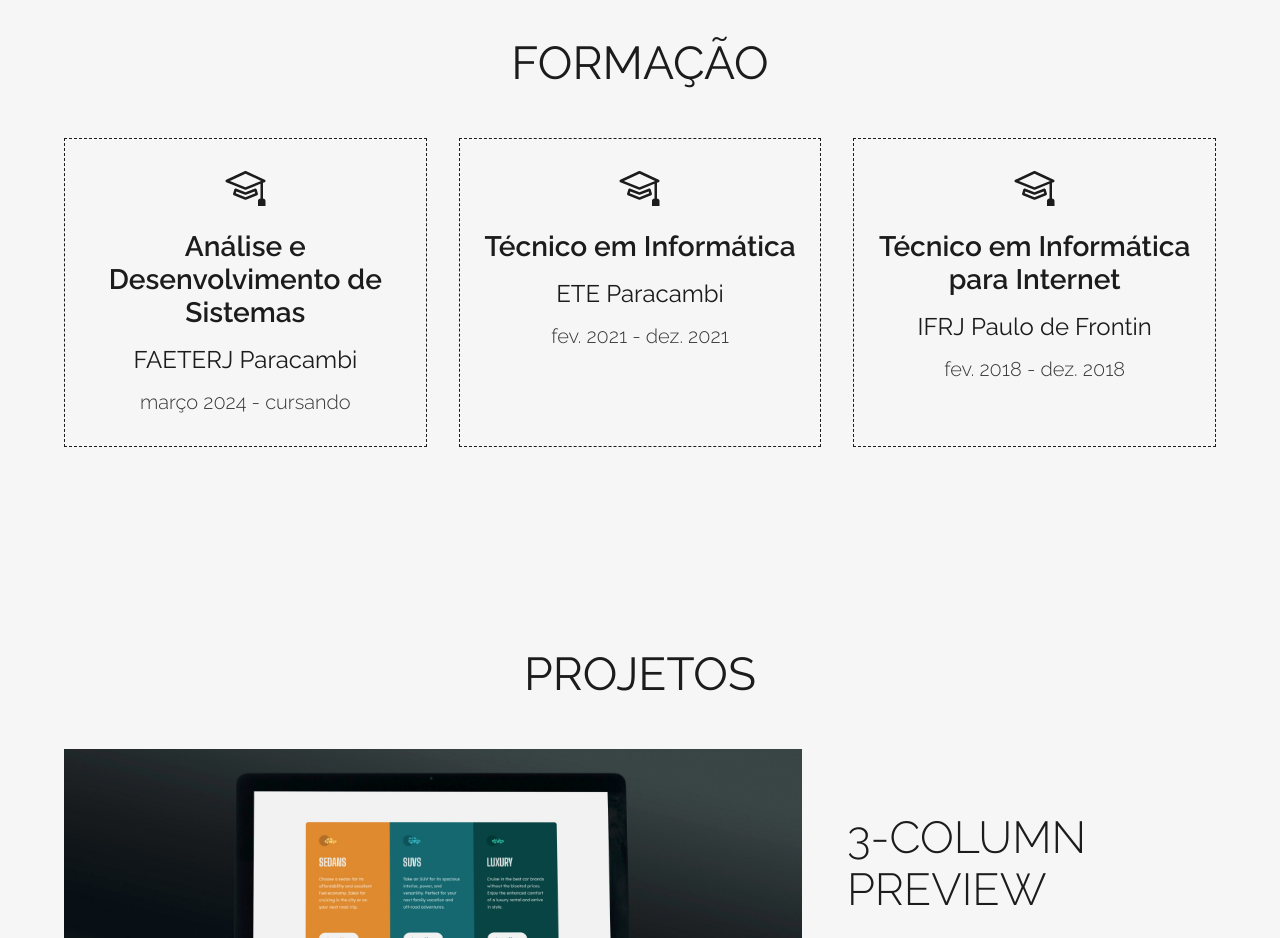
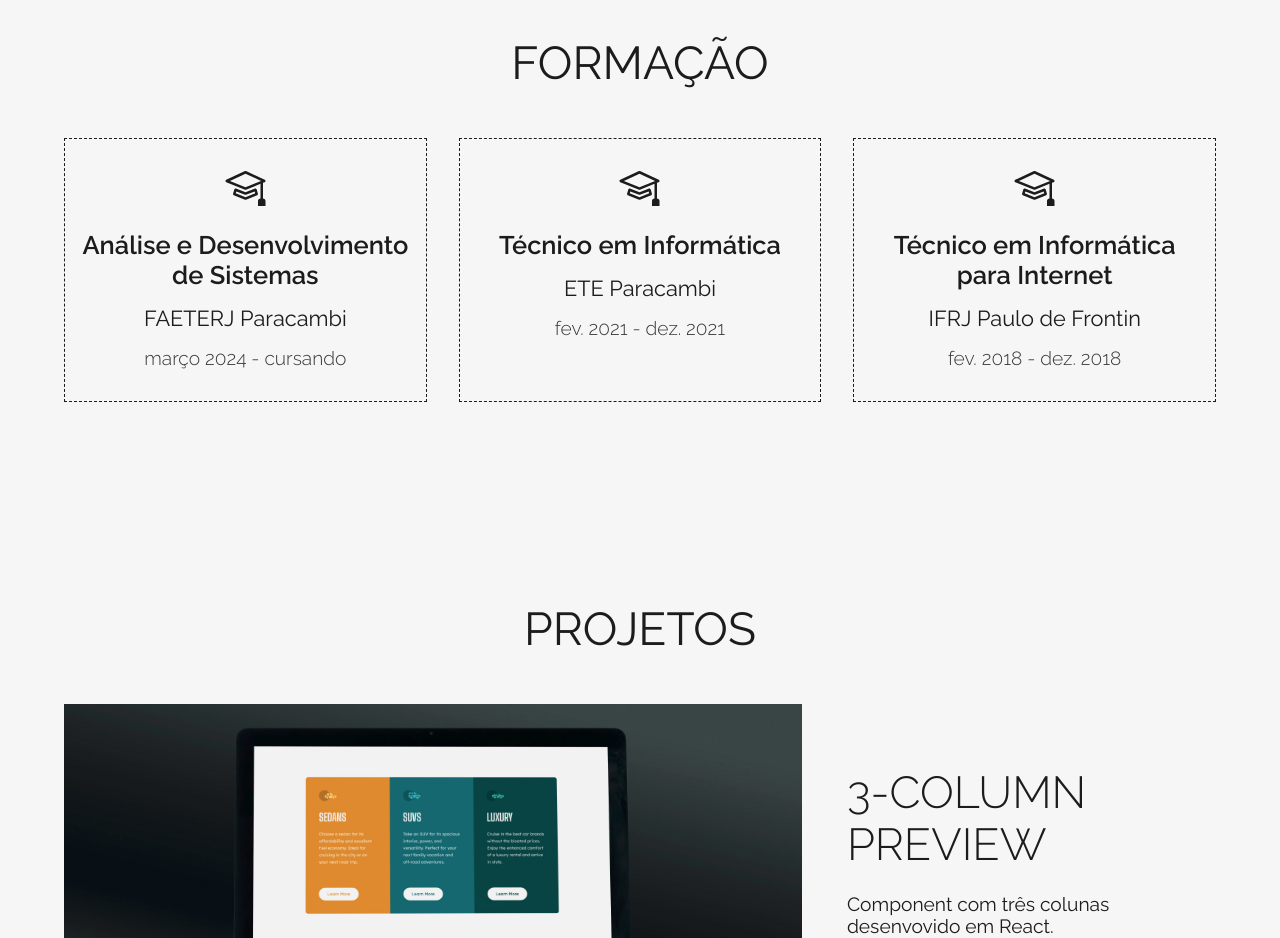
Before and after one commit to GracilianoOG/dio-portfolio, a React (Vite) app: page / in a window 1280 px wide. Shown: the part 860-1798 px from the top of the page. Built offline with nearby package versions, Linux system fonts and the light colour scheme.

Commit message:
Replace media queries with clamp for fonts

```diff
--- a/src/components/EducationCard.jsx
+++ b/src/components/EducationCard.jsx
@@ -1,7 +1,6 @@
 import capIcon from "../assets/images/icons/cap.svg";
 import PropTypes from "prop-types";
 import styled from "styled-components";
-import { devices } from "../utils/breakpoints";
 
 const Card = styled.div`
   align-items: center;
@@ -9,13 +8,9 @@ const Card = styled.div`
   border-width: thin;
   display: flex;
   flex-direction: column;
-  font-size: 1rem;
+  font-size: clamp(1rem, 1.7vw, 1.5rem);
   padding: 2rem 1rem;
   text-align: center;
-
-  @media screen and ${devices.lg} {
-    font-size: 1.5rem;
-  }
 `;
 
 const CardContent = styled.div`
@@ -32,11 +27,7 @@ const CardCourseStyled = styled.h3`
 const CardDateStyled = styled.p`
   color: var(--color-tertiary);
   font-weight: 300;
-  font-size: 0.875rem;
-
-  @media screen and ${devices.lg} {
-    font-size: 1.25rem;
-  }
+  font-size: clamp(0.875rem, 1.5vw, 1.25rem);
 `;
 
 function EducationCard({ course, location, date }) {
```
